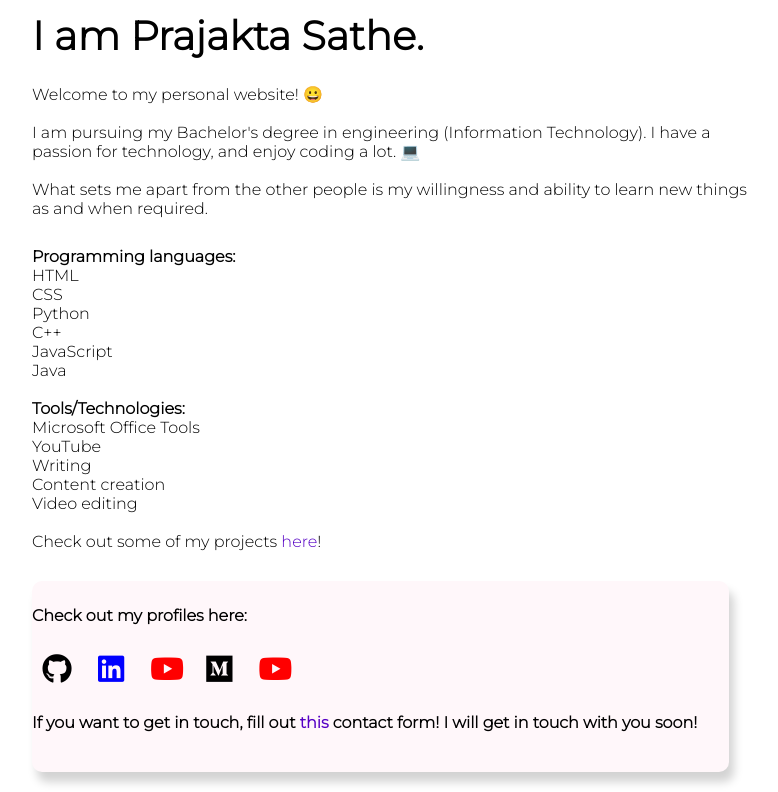
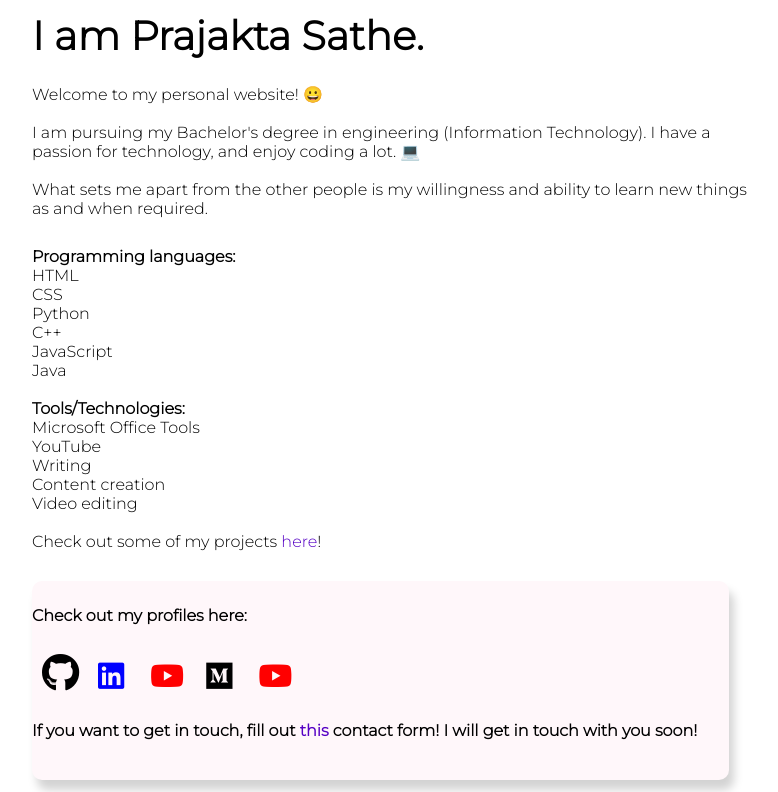
Before and after one commit to PrajaktaSathe/PrajaktaSathe.github.io, a plain HTML site: page index.html in a window 1280 px wide. In both pictures the pointer is over the icon 153 px from the left and 833 px from the top of the page. Shown: the part 164-956 px from the top of the page, without its empty margins (96-874 px from the left). Drawn offline with Linux system fonts and the light colour scheme.

Commit message:
Give transition effects

```diff
--- a/styles.css
+++ b/styles.css
@@ -76,6 +76,11 @@ a:hover {
     width: 50px;
     text-align: center;
     text-decoration: none;
+    transition: font-size 0.5s;
+}
+
+.fab:hover {
+    font-size: 2em;
 }
 
 .fa-github {
```
